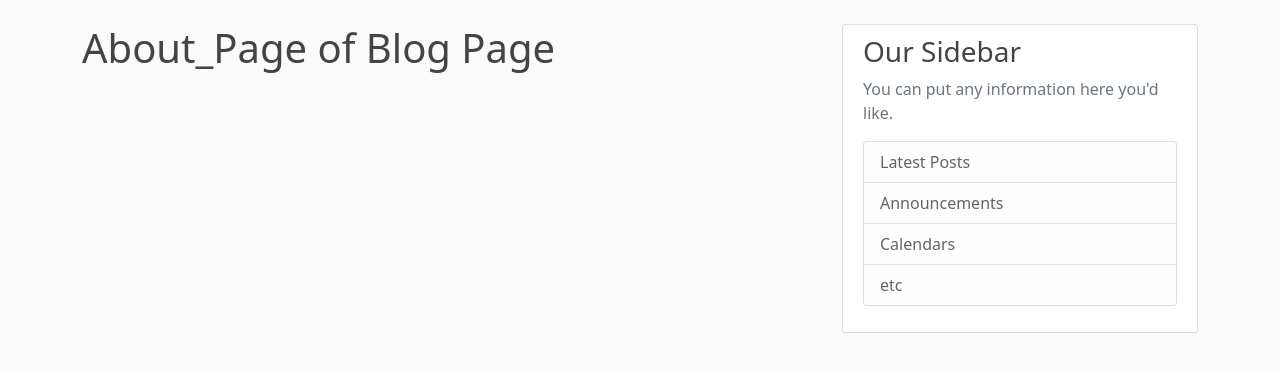
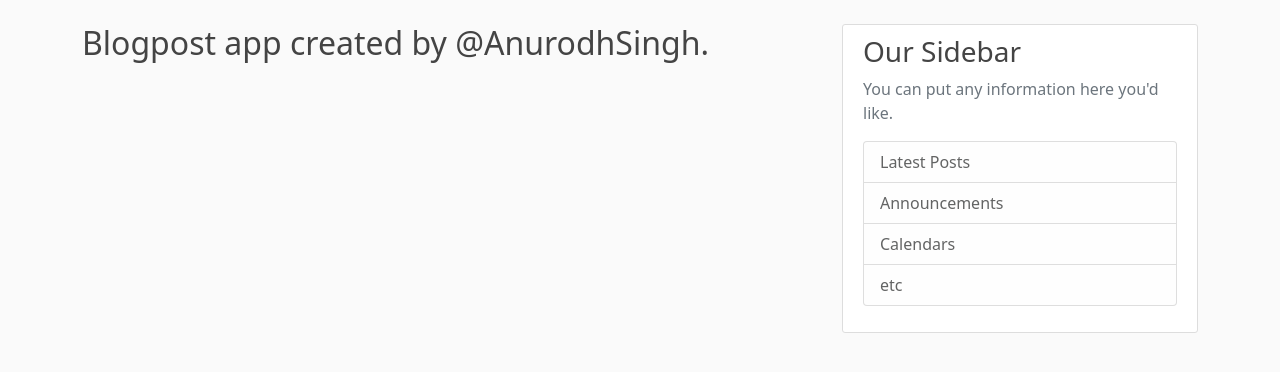
Before and after one commit to Anurodh01/blogpost, a Django app: page /about/ in a window 1280 px wide. Shown: the part 56-428 px from the top of the page. Run offline with Django 3.2, Linux system fonts and the light colour scheme; some libraries are stand-ins or nearby versions.

Commit message:
About.html changed

```diff
--- a/blog/templates/blog/about.html
+++ b/blog/templates/blog/about.html
@@ -1,4 +1,4 @@
 {% extends 'blog/base.html' %}
 {% block content %}
-    <h1> About_Page of Blog Page</h1>
+    <h2 class="article-title">Blogpost app created by @AnurodhSingh.<h2>
 {% endblock content %}
```
